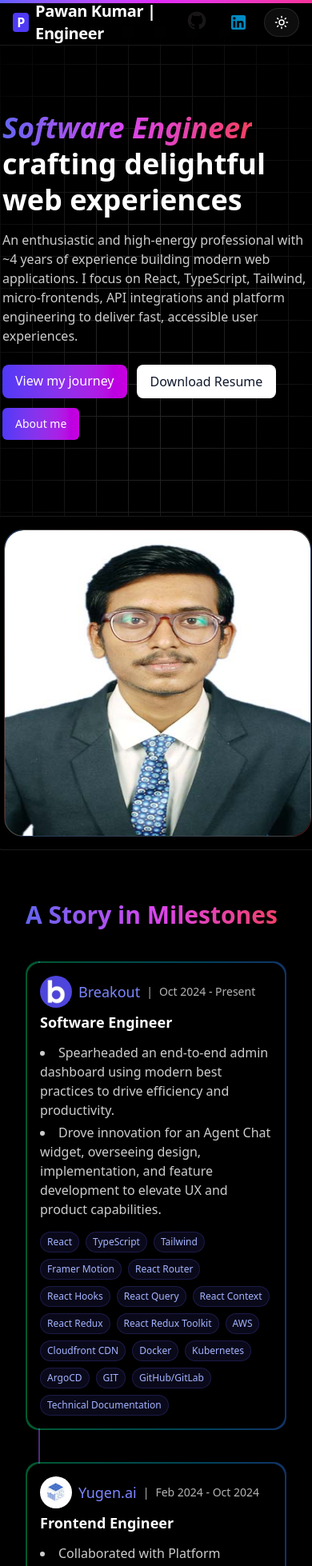
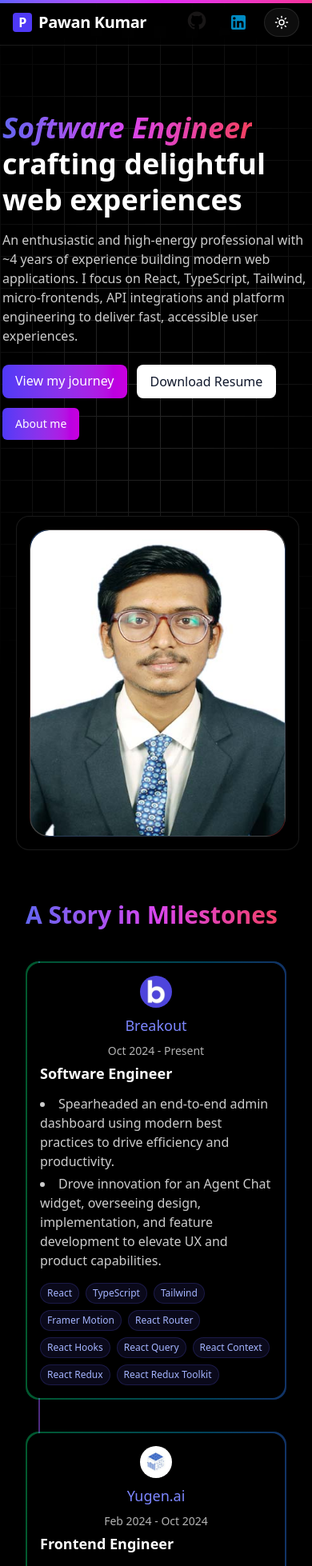
Before and after one commit to PawanEpisode/My-Portfolio, a React (Vite) app: page / in a window 390 px wide. Shown: the top 1958 px of the page at 80% size. Built offline with nearby package versions, Linux system fonts and the light colour scheme.

Commit message:
Some more UI fixes

```diff
--- a/src/components/Header.jsx
+++ b/src/components/Header.jsx
@@ -16,10 +16,11 @@ export default function Header() {
           <span className="flex items-center justify-center w-6 h-6 p-1 rounded text-white bg-indigo-600">
             P
           </span>
-          <span className="text-xl relative">
-            <span>Pawan Kumar | Engineer</span>
-          <span className="absolute -bottom-1 left-0 w-0 h-0.5 bg-indigo-600 group-hover:w-full transition-all duration-300 origin-left group-hover:origin-right"></span>
-          </span>
+          <div className="text-xl relative flex gap-2">
+            <span>Pawan Kumar</span>
+            <span className="hidden sm:block"> | Engineer</span>
+            <span className="absolute -bottom-1 left-0 w-0 h-0.5 bg-indigo-600 group-hover:w-full transition-all duration-300 origin-left group-hover:origin-right"></span>
+          </div>
         </a>
         <div className="flex items-center gap-3">
           <a
--- a/src/components/Hero.jsx
+++ b/src/components/Hero.jsx
@@ -53,7 +53,7 @@ export default function Hero() {
         className="mt-24 md:mt-0"
       >
         <PinContainer title="Pawan Kumar" href={data.social.linkedin}>
-          <div className="flex flex-col sm:basis-1/2 w-[24rem] h-[24rem] rounded-3xl border-gradient overflow-hidden border border-slate-200 dark:border-white/10 bg-gradient-to-br dark:from-blue-500/30 dark:via-white/20 dark:to-red-600/20 from-indigo-600/30 via-fuchsia-600/20 to-pink-600/20">
+          <div className="flex flex-col sm:basis-1/2 w-[20rem] sm:w-[24rem] h-[24rem] rounded-3xl border-gradient overflow-hidden border border-slate-200 dark:border-white/10 bg-gradient-to-br dark:from-blue-500/30 dark:via-white/20 dark:to-red-600/20 from-indigo-600/30 via-fuchsia-600/20 to-pink-600/20">
             <img
               src={pawan}
               alt="Pawan Kumar"
--- a/src/components/Projects.jsx
+++ b/src/components/Projects.jsx
@@ -20,7 +20,7 @@ export default function Projects() {
           <img
             src={p.photo}
             alt={p.title}
-            className="w-full h-72 object-cover transition-transform duration-300 group-hover:scale-105"
+            className="w-full h-84 sm:72 object-cover transition-transform duration-300 group-hover:scale-105"
           />
           <div className="absolute inset-0 bg-black/40 sm:opacity-0 group-hover:opacity-100 transition-opacity duration-300" />
           <div className="absolute inset-0 flex flex-col justify-end p-5 sm:opacity-0 group-hover:opacity-100 transition-opacity duration-300">
--- a/src/components/Timeline.jsx
+++ b/src/components/Timeline.jsx
@@ -28,7 +28,7 @@ export default function Timeline() {
                 transition={{ duration: 0.5, delay: 0.05 * idx }}
                 className="flex-1 relative z-50 rounded-2xl bg-white dark:bg-black p-4 text-slate-800 dark:text-white"
               >
-                <div className="text-sm text-slate-600 dark:text-white/70 mb-1 flex items-center gap-2">
+                <div className="text-sm text-slate-600 dark:text-white/70 mb-1 flex flex-col sm:flex-row items-center gap-2">
                   {item.icon ? <img
                     width={40}
                     height={40}
@@ -36,10 +36,10 @@ export default function Timeline() {
                     alt={item.headTitle}
                     className="rounded-full object-fill"
                   />: <Building2 />}
-                  <span className="text-indigo-600 text-lg dark:text-indigo-400">
+                  <span className="text-indigo-600 text-center text-lg dark:text-indigo-400">
                     {item.headTitle}
                   </span>
-                  <span className="text-slate-600 dark:text-white/70">|</span>
+                  <span className="text-slate-600 hidden sm:block dark:text-white/70">|</span>
                   <span className="text-slate-600 dark:text-white/70">
                     {item.period}
                   </span>
@@ -57,7 +57,7 @@ export default function Timeline() {
                 </ul>
                 {item.skills && (
                   <div className="mt-4 flex flex-wrap gap-2">
-                    {item.skills.map((s) => (
+                    {item.skills.slice(0,10).map((s) => (
                       <span
                         key={s}
                         className="text-xs rounded-full bg-indigo-500/10 border border-indigo-500/20 px-2 py-1 text-indigo-700 dark:text-indigo-300"
```
